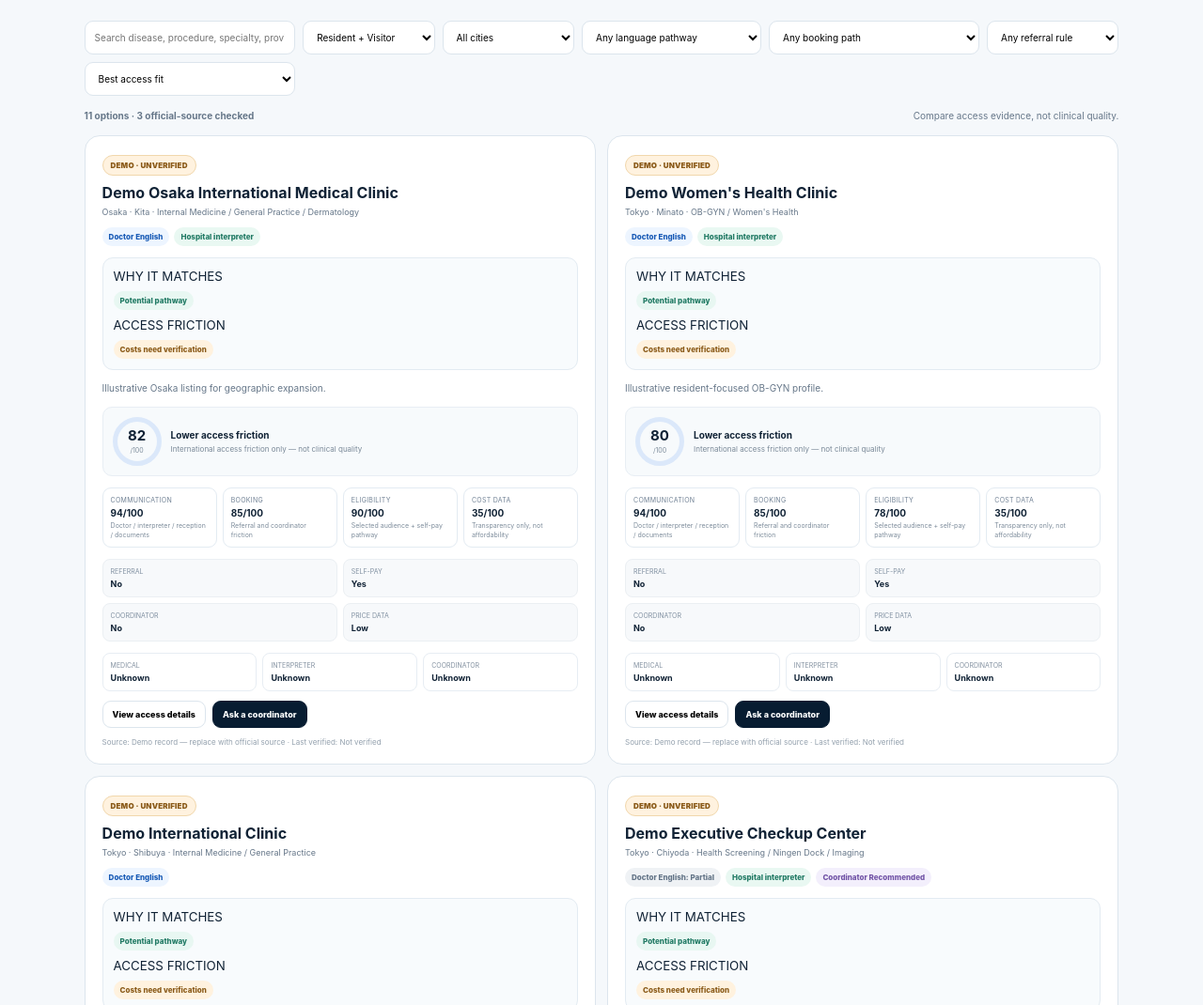
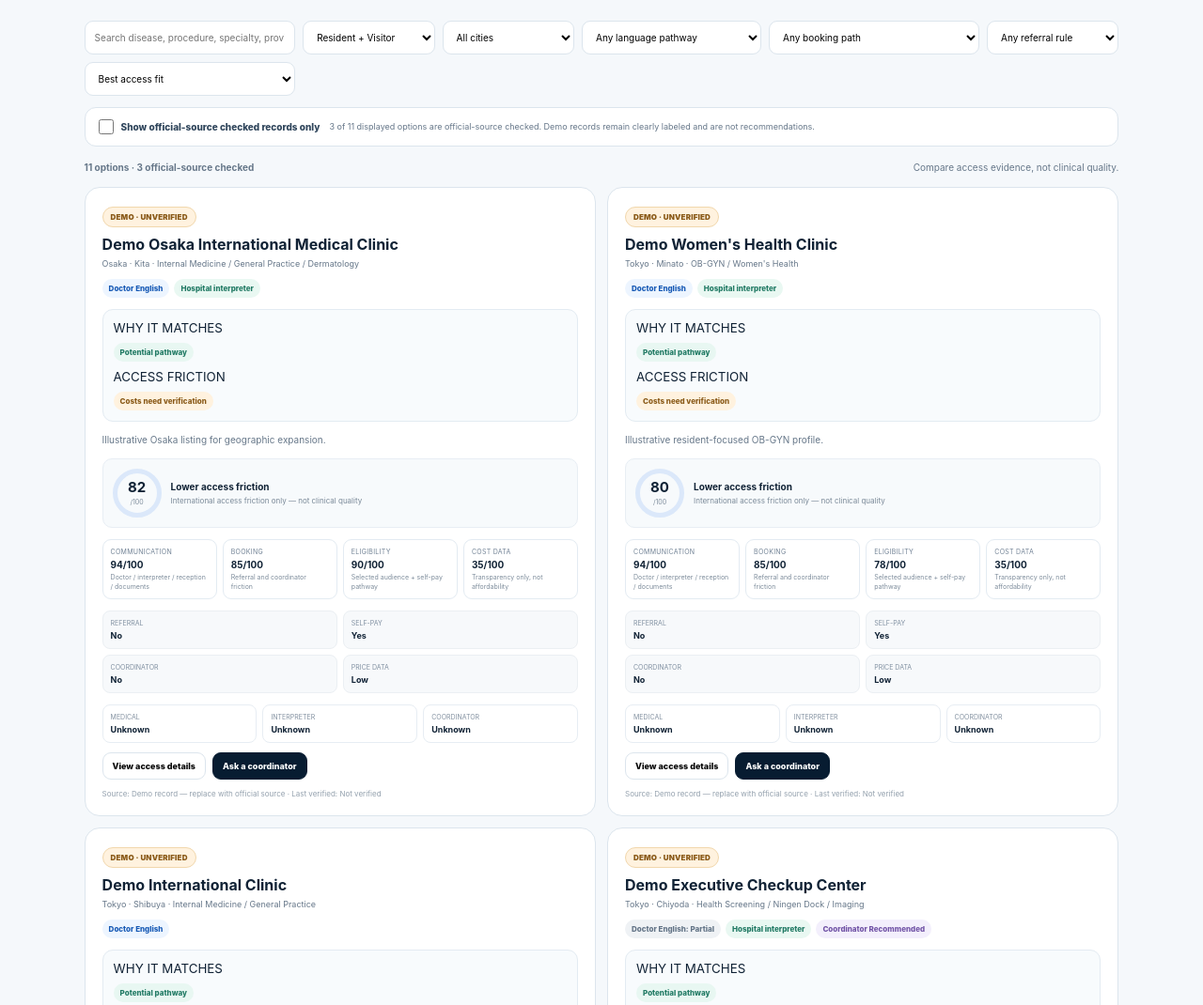
Before and after one commit to amanoweb/Japan-Health, a plain HTML site: page index.html in a window 1280 px wide. Shown: the part 2227-3297 px from the top of the page at 94% size. Drawn offline with Linux system fonts and the light colour scheme.

Commit message:
Add verified-only source controls and SEO metadata

```diff
--- a/index.html
+++ b/index.html
@@ -5,7 +5,13 @@
 <meta name="viewport" content="width=device-width,initial-scale=1"/>
 <title>Japan Health | Find the Right Care in Japan</title>
 <meta name="description" content="Compare healthcare access in Japan by specialty, disease or procedure focus, interpreter pathways, insurance, referrals and international-patient access rules."/>
+<meta property="og:title" content="Japan Health | Find the Right Care in Japan"/>
+<meta property="og:description" content="Compare real access pathways in Japan: specialty evidence, interpretation, referrals, self-pay and international-patient coordination."/>
+<meta property="og:type" content="website"/>
+<meta name="twitter:card" content="summary"/>
 <link rel="stylesheet" href="/styles.css"/>
+<link rel="stylesheet" href="/trust-controls.css"/>
+<script type="application/ld+json">{"@context":"https://schema.org","@type":"WebSite","name":"Japan Health","description":"Healthcare access navigation for international patients in Japan. Discovery and coordination only; not medical advice."}</script>
 </head>
 <body>
 <div class="prototype">VALIDATION MVP — official-source checked records are labeled; demo records remain illustrative and unverified</div>
@@ -106,6 +112,11 @@
     <select id="referral"><option value="all">Any referral rule</option><option value="required">Referral required</option><option value="no">No referral required</option></select>
   </div>
 
+  <div class="trust-controls" aria-label="Source verification controls">
+    <label class="trust-toggle"><input id="verifiedOnly" type="checkbox"/> Show official-source checked records only</label>
+    <p id="verificationSummary" class="verification-summary" aria-live="polite">Verification status will appear after results load.</p>
+  </div>
+
   <div class="results-bar"><b id="resultCount">0 options</b><span>Compare access evidence, not clinical quality.</span></div>
   <div id="providerGrid" class="provider-grid"></div>
 </section>
@@ -171,4 +182,5 @@
 
 <script src="/data/providers.js"></script>
 <script src="/app.js"></script>
+<script src="/trust-controls.js"></script>
 </body></html>
```
